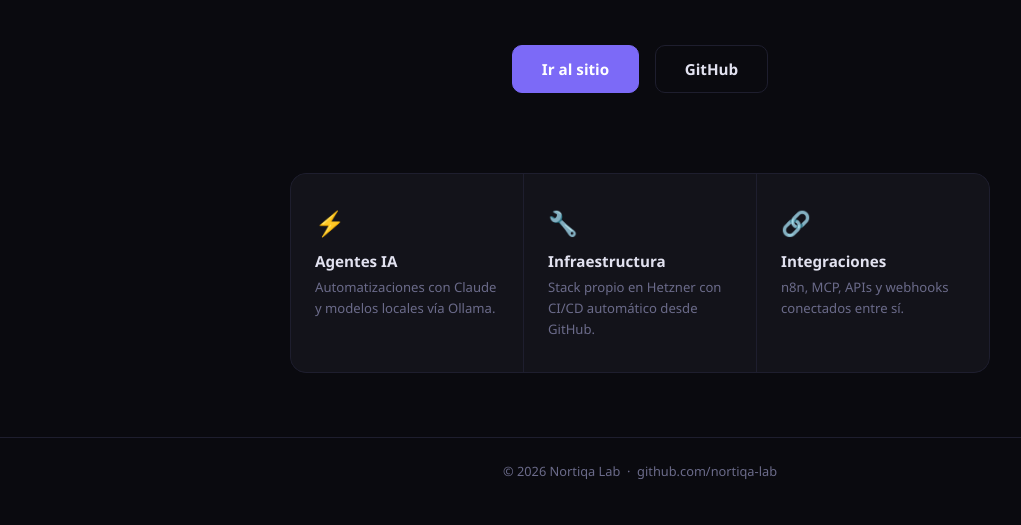
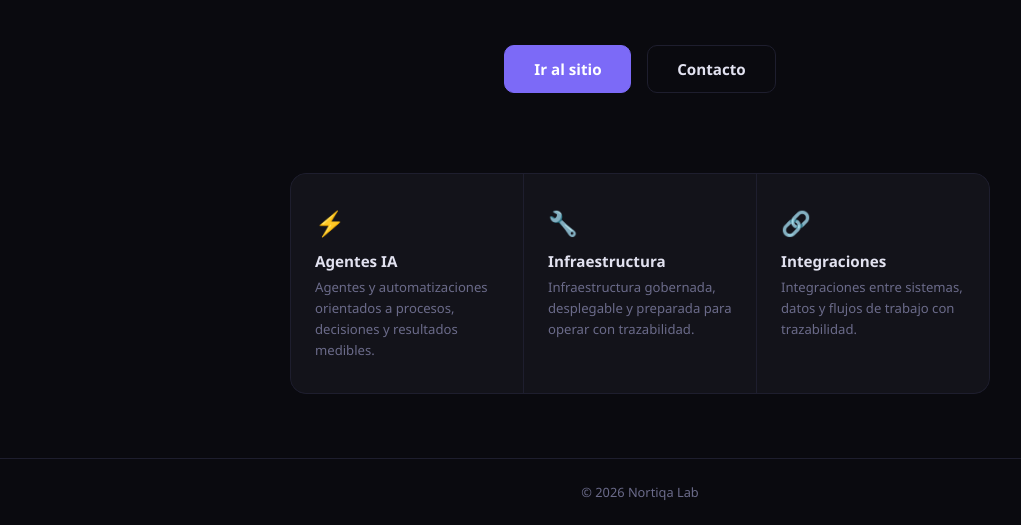
Before and after one commit to nortiqa-lab/nortiqa-lab.github.io, a plain HTML site: page index.html in a window 1280 px wide. Shown: the part 446-971 px from the top of the page, without its empty margins (0-1021 px from the left). Before the commit the page ends 950 px from the top, so only its background shows below. Drawn offline with Linux system fonts and the light colour scheme.

Commit message:
hotfix: reduce public technology exposure

```diff
--- a/index.html
+++ b/index.html
@@ -146,30 +146,30 @@
     <p class="sub">Agentes inteligentes, automatización y herramientas de IA para equipos que quieren moverse más rápido.</p>
     <div class="cta-group">
       <a href="https://nortiqalab.com" class="btn btn-primary">Ir al sitio</a>
-      <a href="https://github.com/nortiqa-lab" class="btn btn-ghost">GitHub</a>
+      <a href="mailto:contacto@nortiqalab.com" class="btn btn-ghost">Contacto</a>
     </div>
 
     <div class="grid">
       <div class="card">
         <div class="card-icon">⚡</div>
         <h3>Agentes IA</h3>
-        <p>Automatizaciones con Claude y modelos locales vía Ollama.</p>
+        <p>Agentes y automatizaciones orientados a procesos, decisiones y resultados medibles.</p>
       </div>
       <div class="card">
         <div class="card-icon">🔧</div>
         <h3>Infraestructura</h3>
-        <p>Stack propio en Hetzner con CI/CD automático desde GitHub.</p>
+        <p>Infraestructura gobernada, desplegable y preparada para operar con trazabilidad.</p>
       </div>
       <div class="card">
         <div class="card-icon">🔗</div>
         <h3>Integraciones</h3>
-        <p>n8n, MCP, APIs y webhooks conectados entre sí.</p>
+        <p>Integraciones entre sistemas, datos y flujos de trabajo con trazabilidad.</p>
       </div>
     </div>
   </main>
 
   <footer>
-    <p>&copy; 2026 Nortiqa Lab &nbsp;·&nbsp; <a href="https://github.com/nortiqa-lab">github.com/nortiqa-lab</a></p>
+    <p>&copy; 2026 Nortiqa Lab</p>
   </footer>
 </body>
 </html>
```
